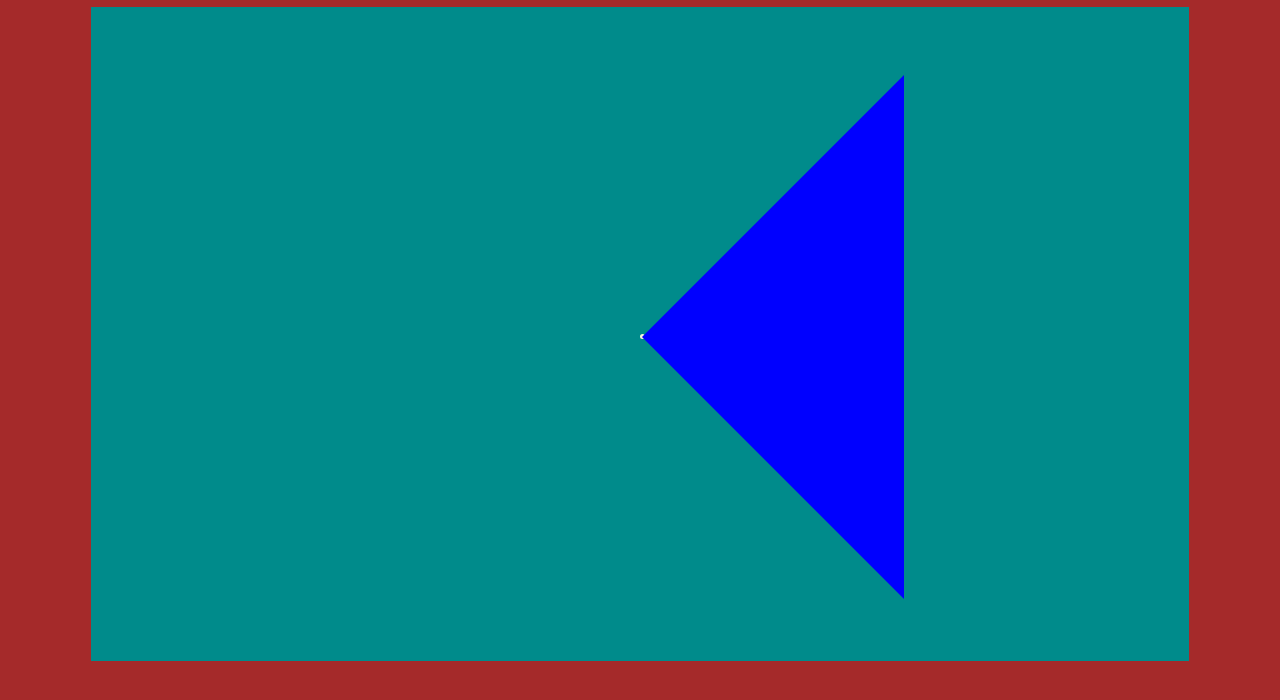
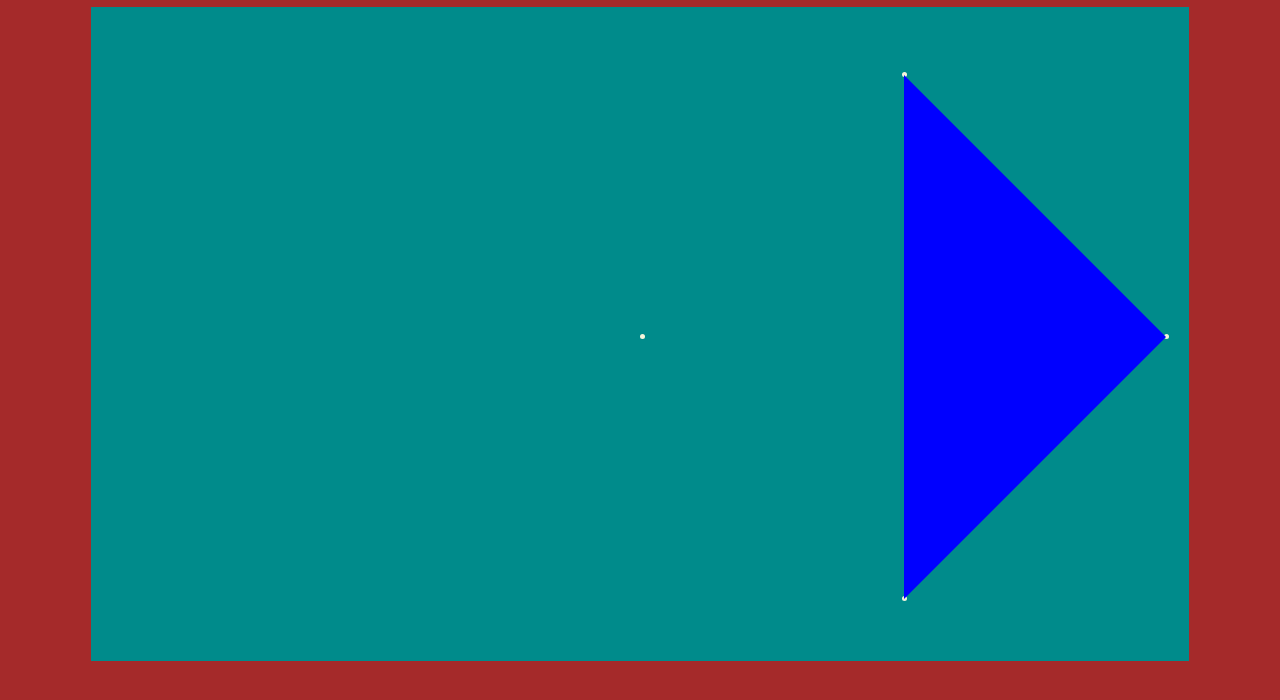
Before and after one commit to vogelFritz/espacio_tridimensional, a website built with Vite: page index.html in a window 1280 px wide. Shown: the part 66-766 px from the top of the page. Built offline with nearby package versions, Linux system fonts and the light colour scheme.

Commit message:
Triangulos mejorados

```diff
--- a/main.js
+++ b/main.js
@@ -6,6 +6,9 @@ let espacio = new Espacio(),
     obs = new Observador( new PuntoR3( 0, 0, 50 ), new PuntoR3( 0, 0, -1 ), new PuntoR3( 1, 0, 0 ), new PuntoR3( 0, 1, 0 ) );
 
 espacio.agregarPunto( new PuntoR3( 0, 0, 0 ) );
+espacio.agregarPunto( new PuntoR3( 20, 20, 0 ) );
+espacio.agregarPunto( new PuntoR3( 20, -20, 0 ) );
+espacio.agregarPunto( new PuntoR3( 40, 0, 0 ) );
 espacio.agregarTriangulo( new PuntoR3( 20, 20, 0 ), new PuntoR3( 20, -20, 0 ), new PuntoR3( 40, 0, 0 ) );
 
 grafico.render( espacio, obs );
--- a/src/clases/clases.js
+++ b/src/clases/clases.js
@@ -183,18 +183,27 @@ export class Triangulo {
         this.ver3 = ver3;
         this.divHTML = document.createElement('div');
         this.divHTML.className = 'triangulo';
-        this.divHTML.style.top = `${ posGraficoY( ver1.y - 2.5 ) }px`;
-        this.divHTML.style.left = `${ posGraficoX( ver1.x + 2.5 ) }px`;
         this.divHTML.style.width = `${ width }px`;
-        this.divHTML.style.transform = `rotate(${ Math.atan2( -deltaY, deltaX ) }rad)`; // Ángulo mayor a 90º -> problemas
         aux1 = (deltaY2 * u.x - deltaX2 * u.y) / (v.y * u.x - v.x * u.y);
-        this.divHTML.style.height = `${ Math.abs(aux1) }px`; // por ahí conviene agregar valor absoluto
         if(u.x != 0)
             aux2 = (deltaX2 - aux1 * v.x) / u.x;
         else
             aux2 = (deltaY2 - aux1 * v.y) / u.y;
-        this.divHTML.style.borderLeft = `${ Math.abs(aux2) }px solid transparent`;
-        this.divHTML.style.borderRight = `${ width - Math.abs(aux2) }px solid transparent`;
+        if(aux1 > 0) {
+            this.divHTML.style.top = `${ posGraficoY( ver1.y - 2.5 ) }px`;
+            this.divHTML.style.left = `${ posGraficoX( ver1.x + 2.5 ) }px`;
+            this.divHTML.style.transform = `rotate(${ Math.atan2( -deltaY, deltaX ) }rad)`; // Ángulo mayor a 90º -> problemas
+            this.divHTML.style.borderLeft = `${ Math.abs(aux2) }px solid transparent`;
+            this.divHTML.style.borderRight = `${ width - Math.abs(aux2) }px solid transparent`;
+        }
+        else {
+            this.divHTML.style.top = `${ posGraficoY( ver2.y - 2.5 ) }px`;
+            this.divHTML.style.left = `${ posGraficoX( ver2.x + 2.5 ) }px`;
+            this.divHTML.style.transform = `rotate(${ Math.atan2( -deltaY, deltaX ) + Math.PI }rad)`;
+            this.divHTML.style.borderRight = `${ Math.abs(aux2) }px solid transparent`;
+            this.divHTML.style.borderLeft = `${ width - Math.abs(aux2) }px solid transparent`;
+        }
+        this.divHTML.style.height = `${ Math.abs(aux1) }px`; // por ahí conviene agregar valor absoluto
         this.divHTML.style.borderTop = `${ Math.abs(aux1) }px solid blue`;
     }
 }
```
Also changed, not shown: docs/index.html (+1 -1 lines), 2 other files.
